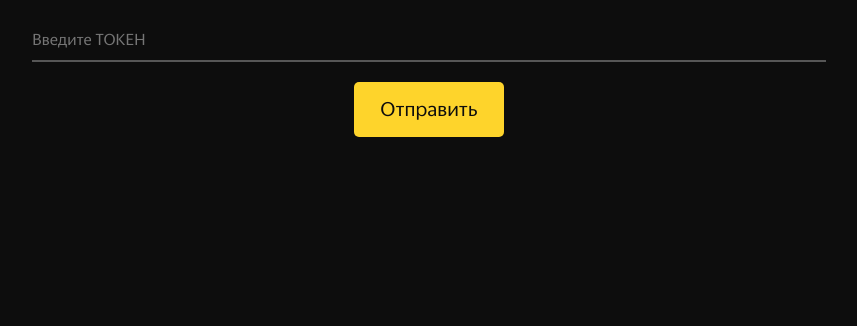
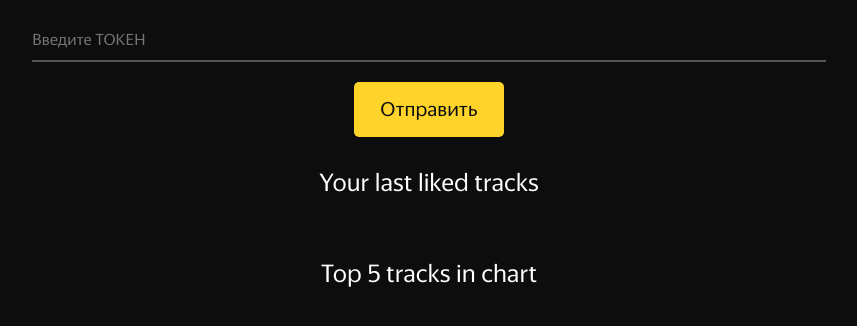
Before and after one commit to Dudachyo/YandexMusicStat, a Django app: page / in a window 1280 px wide. Shown: the part 172-498 px from the top of the page, without its empty margins (211-1068 px from the left). Run offline with Django 5.2, Linux system fonts and the light colour scheme.

Commit message:
Do func create_chart_playlist, update html/css (how page show chart)

```diff
--- a/main/static/main/css/style-main-page.css
+++ b/main/static/main/css/style-main-page.css
@@ -89,3 +89,9 @@ a:link {
   color: White;
   text-decoration: none;
 }
+
+.tracks {
+    text-align: center;
+    font-size: 25px;
+    margin: 30px auto;
+}
--- a/main/templates/main/main-page.html
+++ b/main/templates/main/main-page.html
@@ -28,13 +28,30 @@
             {% endif %}
         </form>
     </div>
+
+    <div class="tracks">Your last liked tracks</div>
     <div class="tracks-container">
-        {% for i in track_list %}
-            <a href="{{ i.url }}" target="_blank"><div class="track-card">
-            <img src="{{ i.image }}">
-            <p class="mar">{{ i.title }}</p>
-            <p class="mar">{{ i.artist }}</p>
-            </div></a>
+        {% for i in liked_track_list %}
+            <a href="{{ i.liked_url }}" target="_blank">
+                <div class="track-card">
+                    <img src="{{ i.liked_image }}">
+                    <p class="mar">{{ i.liked_title }}</p>
+                    <p class="mar">{{ i.liked_artist }}</p>
+                </div>
+            </a>
+        {% endfor %}
+    </div>
+
+    <div class="tracks">Top 5 tracks in chart</div>
+    <div class="tracks-container">
+        {% for i in chart_track_list %}
+            <a href="{{ i.chart_url }}" target="_blank">
+                <div class="track-card">
+                    <img src="{{ i.chart_image }}">
+                    <p class="mar">{{ i.chart_title }}</p>
+                    <p class="mar">{{ i.chart_artist }}</p>
+                </div>
+            </a>
         {% endfor %}
     </div>
 </body>
--- a/main/views.py
+++ b/main/views.py
@@ -20,7 +20,11 @@ def main_page_view(request):
             client = Client(token).init()
 
             # Создаёт context для 5-ти любимых песен
-            context = create_like_playlist(client)
+            liked_context = create_like_playlist(client)
+
+            chart_context = create_chart_playlist(client)
+
+            context = liked_context | chart_context
 
             response = render(request, 'main/main-page.html', context=context)
             response.set_cookie('token', token , max_age=30*24*60*60)
@@ -34,7 +38,11 @@ def main_page_view(request):
         if saved_token:
             client = Client(saved_token).init()
             # Создаёт context для 5-ти любимых песен
-            context = create_like_playlist(client)
+            liked_context = create_like_playlist(client)
+
+            chart_context = create_chart_playlist(client)
+
+            context = liked_context | chart_context
             return render(request, 'main/main-page.html', context=context)
 
         return render(request, 'main/main-page.html')
@@ -42,24 +50,46 @@ def main_page_view(request):
 
 def create_like_playlist(client):
     tracks = list(client.users_likes_tracks()[:5])
-    track_list = []
+    liked_track_list = []
     for track_obj in tracks[:5]:  # Get first 5 liked tracks
         id = track_obj.id
         track = track_obj.fetch_track()
         title = track.title
-        artist = track.artists[0].name if track.artists else "Unknown Artist"
+        artist = " " + ', '.join(artist.name for artist in track.artists)
         url = "https://music.yandex.ru/track/" + str(id)
 
         img = None
         if track.cover_uri:
             img = f"https://{track.cover_uri.replace('%%', '200x200')}"
 
-        track_list.append({
-            'title': title,
-            'artist': artist,
-            'image': img,
-            'id': id,
-            'url': url
+        liked_track_list.append({
+            'liked_title': title,
+            'liked_artist': artist,
+            'liked_image': img,
+            'liked_url': url
         })
-    context = {"track_list": track_list}
+    context = {"liked_track_list": liked_track_list}
     return context
+
+def create_chart_playlist(client):
+    CHART_ID = 'world'
+    tracks = client.chart(CHART_ID).chart.tracks[:5]
+    chart_track_list = []
+    for track_short in tracks[:5]:  # Get first 5 chart tracks
+        track, chart = track_short.track, track_short.chart
+        id = track.id
+        title = track.title
+        artist = " " + ', '.join(artist.name for artist in track.artists)
+        url = "https://music.yandex.ru/track/" + str(id)
+
+        img = None
+        if track.cover_uri:
+            img = f"https://{track.cover_uri.replace('%%', '200x200')}"
+        chart_track_list.append({
+            'chart_title': title,
+            'chart_artist': artist,
+            'chart_image': img,
+            'chart_url': url
+        })
+    context = {"chart_track_list": chart_track_list}
+    return context
```
